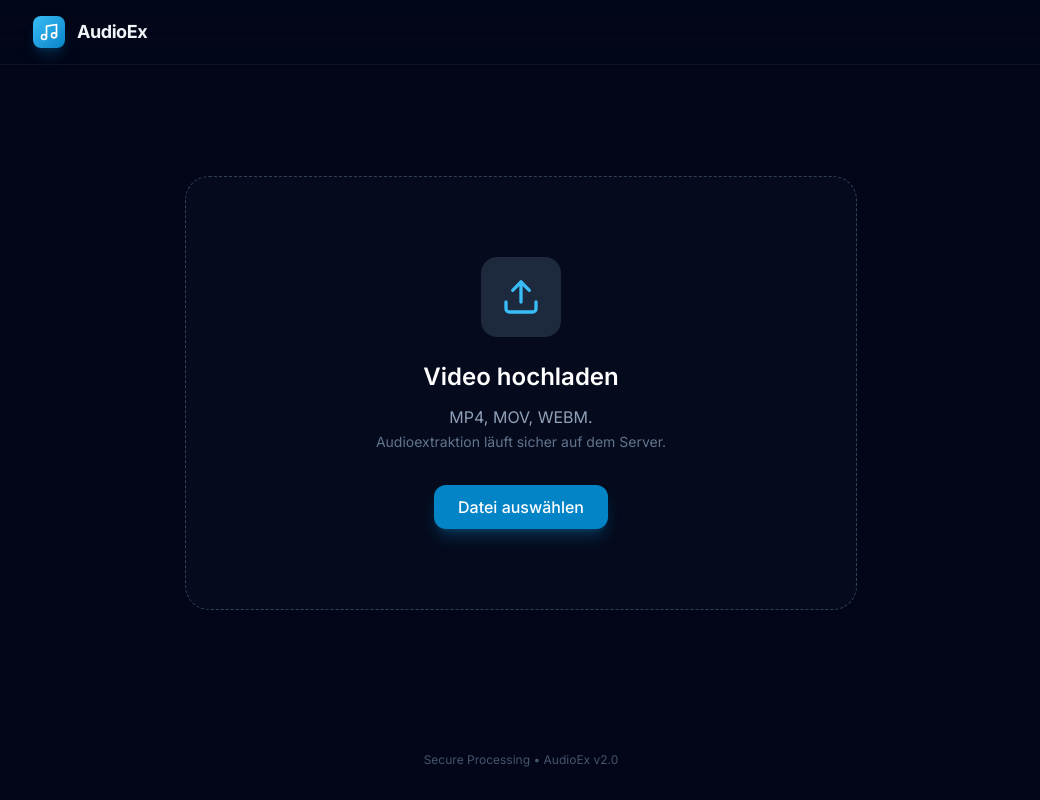
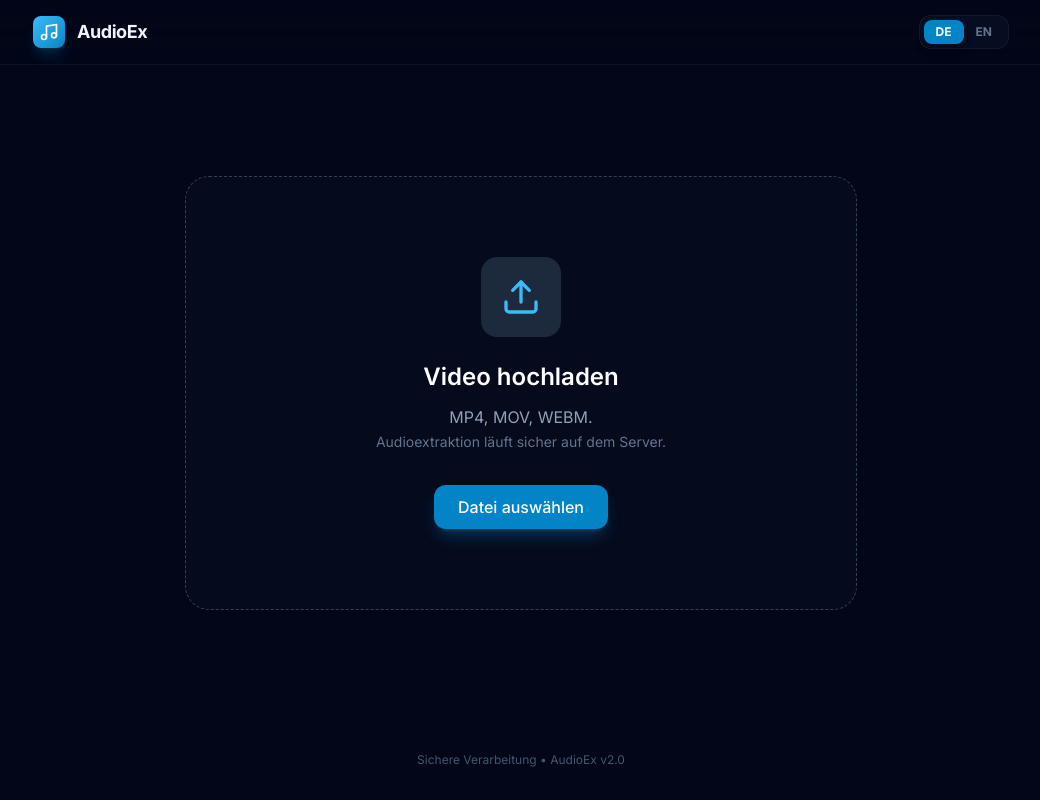
Before and after one commit to alaschgari/audio-video-extractor-2026, a Next.js app: page / in a window 1280 px wide. Shown: the whole page, without its empty margins (119-1159 px from the left). Built offline with nearby package versions, Linux system fonts and the light colour scheme.

Commit message:
feat: add english language support and readme preview image 🌐🖼️

```diff
--- a/src/app/page.tsx
+++ b/src/app/page.tsx
@@ -1,9 +1,10 @@
 "use client";
 
 import React, { useState, useRef, useEffect, useCallback } from 'react';
-import { Upload, Play, Pause, Download, Music, X, RotateCcw, FileAudio, Clock, Video, Music as MusicIcon, Settings, ChevronDown, ChevronUp } from 'lucide-react';
+import { Upload, Play, Pause, Download, Music, X, RotateCcw, FileAudio, Clock, Video, Music as MusicIcon, Settings, ChevronDown, ChevronUp, Globe } from 'lucide-react';
 import { AudioState, ProcessingState, SelectionRange, ExportFormat, AudioSettings } from '@/types';
 import { bufferToWav, formatTime, parseTimeString, sliceAudioBuffer } from '@/utils/audioHelper';
+import { translations, Language } from '@/utils/i18n';
 import Waveform from '@/components/Waveform';
 import Button from '@/components/Button';
 import TimeInput from '@/components/TimeInput';
@@ -11,6 +12,8 @@ import ProcessingOverlay from '@/components/ProcessingOverlay';
 
 export default function Home() {
   // State
+  const [language, setLanguage] = useState<Language>('de');
+  const t = translations[language];
   const [audioState, setAudioState] = useState<AudioState | null>(null);
   const [processing, setProcessing] = useState<ProcessingState>({ isProcessing: false, message: '', progress: 0 });
   const [isPlaying, setIsPlaying] = useState(false);
@@ -79,11 +82,11 @@ export default function Home() {
 
     stopPlayback();
     setAudioState(null);
-    setProcessing({ isProcessing: true, message: 'Analysiere Video...', progress: 10 });
+    setProcessing({ isProcessing: true, message: t.analyzing, progress: 10 });
 
     try {
       const arrayBuffer = await file.arrayBuffer();
-      setProcessing({ isProcessing: true, message: 'Extrahiere Audio...', progress: 40 });
+      setProcessing({ isProcessing: true, message: t.extracting, progress: 40 });
 
       if (!audioContextRef.current) audioContextRef.current = new AudioContext();
       const audioBuffer = await audioContextRef.current.decodeAudioData(arrayBuffer);
@@ -100,8 +103,8 @@ export default function Home() {
       setProcessing({ isProcessing: false, message: '', progress: 100 });
     } catch (error) {
       console.error(error);
-      setProcessing({ isProcessing: false, message: 'Fehler beim Laden.', progress: 0 });
-      alert('Konnte Audio nicht verarbeiten.');
+      setProcessing({ isProcessing: false, message: t.loadingError, progress: 0 });
+      alert(t.processingError);
     }
   };
 
@@ -183,7 +186,7 @@ export default function Home() {
     const cleanName = audioState.fileName.replace(/\.[^/.]+$/, "").replace(/[^a-zA-Z0-9_-]/g, '_');
     const defaultName = `${cleanName}_extract.${exportFormat}`;
 
-    setProcessing({ isProcessing: true, message: `Exportiere ${exportFormat.toUpperCase()}...`, progress: 50 });
+    setProcessing({ isProcessing: true, message: `${t.exporting} ${exportFormat.toUpperCase()}...`, progress: 50 });
 
     try {
       const formData = new FormData();
@@ -252,8 +255,8 @@ export default function Home() {
       setProcessing({ isProcessing: false, message: '', progress: 100 });
     } catch (error) {
       console.error('Export error:', error);
-      setProcessing({ isProcessing: false, message: 'Export fehlgeschlagen.', progress: 0 });
-      alert('Fehler beim Exportieren.');
+      setProcessing({ isProcessing: false, message: t.exportFailed, progress: 0 });
+      alert(t.exportError);
     }
   };
 
@@ -291,8 +294,25 @@ export default function Home() {
             <div className="p-1.5 bg-gradient-to-br from-brand-400 to-brand-600 rounded-lg shadow-lg shadow-brand-500/20">
               <Music className="w-5 h-5 text-white" />
             </div>
-            <h1 className="text-lg font-bold tracking-tight text-slate-100">AudioEx</h1>
+            <h1 className="text-lg font-bold tracking-tight text-slate-100">{t.title}</h1>
           </div>
+
+          <div className="flex items-center gap-4">
+            <div className="flex bg-slate-900/50 p-1 rounded-xl border border-white/5">
+              <button
+                onClick={() => setLanguage('de')}
+                className={`px-3 py-1 rounded-lg text-xs font-bold transition-all ${language === 'de' ? 'bg-brand-600 text-white shadow-lg' : 'text-slate-500 hover:text-slate-300'}`}
+              >
+                DE
+              </button>
+              <button
+                onClick={() => setLanguage('en')}
+                className={`px-3 py-1 rounded-lg text-xs font-bold transition-all ${language === 'en' ? 'bg-brand-600 text-white shadow-lg' : 'text-slate-500 hover:text-slate-300'}`}
+              >
+                EN
+              </button>
+            </div>
+
             {audioState && (
               <button
                 onClick={() => setAudioState(null)}
@@ -301,6 +321,7 @@ export default function Home() {
                 <X className="w-5 h-5" />
               </button>
             )}
+          </div>
         </div>
       </header>
 
@@ -323,13 +344,13 @@ export default function Home() {
                   <div className="mb-6 p-5 bg-slate-800 rounded-2xl group-hover:scale-110 group-hover:shadow-2xl group-hover:shadow-brand-500/20 transition-all duration-300">
                     <Upload className="w-10 h-10 text-brand-400" />
                   </div>
-                  <h2 className="text-xl md:text-2xl font-semibold text-white mb-3 text-center">Video hochladen</h2>
+                  <h2 className="text-xl md:text-2xl font-semibold text-white mb-3 text-center">{t.uploadTitle}</h2>
                   <p className="text-slate-400 text-center max-w-md mb-8 px-4 text-sm md:text-base">
-                    MP4, MOV, WEBM. <br />
-                    <span className="text-sm text-slate-500">Audioextraktion läuft sicher auf dem Server.</span>
+                    {t.uploadSubtitle} <br />
+                    <span className="text-sm text-slate-500">{t.uploadSecondarySubtitle}</span>
                   </p>
                   <div className="px-6 py-2.5 bg-brand-600 hover:bg-brand-500 text-white rounded-xl font-medium shadow-lg shadow-brand-500/25 transition-all">
-                    Datei auswählen
+                    {t.selectFile}
                   </div>
                   <input type="file" accept="video/*,audio/*" onChange={handleFileUpload} className="hidden" />
                 </label>
@@ -382,7 +403,7 @@ export default function Home() {
                   </button>
 
                   <div>
-                    <div className="text-[10px] uppercase font-bold text-slate-500 mb-0.5">Aktuelle Zeit</div>
+                    <div className="text-[10px] uppercase font-bold text-slate-500 mb-0.5">{t.currentTime}</div>
                     <div className="font-mono text-xl md:text-2xl text-white tracking-tight">
                       {formatTime(currentTime)}
                     </div>
@@ -392,14 +413,14 @@ export default function Home() {
                 {/* Precision Inputs */}
                 <div className="flex items-center gap-2 md:gap-4 bg-slate-950/50 p-2 rounded-xl border border-white/5 w-full md:w-auto justify-center">
                   <TimeInput
-                    label="Start"
+                    label={t.start}
                     value={manualStart}
                     onChange={setManualStart}
                     onBlur={() => handleManualTimeBlur('start')}
                   />
                   <div className="h-8 w-px bg-slate-700 mt-4" />
                   <TimeInput
-                    label="Ende"
+                    label={t.end}
                     value={manualEnd}
                     onChange={setManualEnd}
                     onBlur={() => handleManualTimeBlur('end')}
@@ -407,7 +428,7 @@ export default function Home() {
                   <button
                     onClick={() => { setSelection({ start: 0, end: audioState.duration }); setCurrentTime(0); }}
                     className="mt-5 p-2 text-slate-500 hover:text-brand-400 hover:bg-white/5 rounded-lg transition-colors"
-                    title="Auswahl zurücksetzen"
+                    title={t.resetSelection}
                   >
                     <RotateCcw className="w-4 h-4" />
                   </button>
@@ -457,7 +478,7 @@ export default function Home() {
                   className="w-full md:w-auto !bg-gradient-to-r !from-brand-600 !to-brand-500 !text-white !px-12 !py-5 !rounded-2xl !text-xl !font-bold !shadow-2xl !shadow-brand-500/30 hover:!shadow-brand-500/50 hover:!scale-[1.03] active:!scale-[0.98] transition-all duration-300 group"
                   icon={<Download className="w-6 h-6 mr-2 group-hover:animate-bounce" />}
                 >
-                  {exportFormat === 'mp4' ? 'Video exportieren' : 'Audio exportieren'}
+                  {exportFormat === 'mp4' ? t.exportVideo : t.exportAudio}
                 </Button>
               </div>
 
@@ -470,28 +491,28 @@ export default function Home() {
                   <div className={`p-1.5 rounded-lg border border-white/5 bg-slate-900 group-hover:border-brand-500/30 transition-all ${showSettings ? 'text-brand-400' : ''}`}>
                     <Settings className={`w-4 h-4 transition-transform duration-500 ${showSettings ? 'rotate-180' : ''}`} />
                   </div>
-                  <span className="text-sm font-semibold tracking-wide">Erweiterte Audio-Einstellungen</span>
+                  <span className="text-sm font-semibold tracking-wide">{t.advancedSettings}</span>
                   {showSettings ? <ChevronUp className="w-4 h-4 opacity-50" /> : <ChevronDown className="w-4 h-4 opacity-50" />}
                 </button>
 
                 {showSettings && (
                   <div className="grid grid-cols-1 sm:grid-cols-2 lg:grid-cols-4 gap-8 p-8 bg-slate-900/30 backdrop-blur-md rounded-[2.5rem] border border-white/5 shadow-2xl animate-in fade-in slide-in-from-top-6 duration-700 ease-out">
                     <div className="space-y-4">
-                      <label className="text-[10px] uppercase font-black text-slate-500 ml-1 tracking-[0.2em]">Bitrate</label>
+                      <label className="text-[10px] uppercase font-black text-slate-500 ml-1 tracking-[0.2em]">{t.bitrate}</label>
                       <select
                         value={audioSettings.bitrate}
                         onChange={(e) => setAudioSettings(s => ({ ...s, bitrate: e.target.value }))}
                         className="w-full bg-slate-950/80 border border-white/5 text-slate-100 rounded-2xl px-4 py-3 text-sm font-medium focus:outline-none focus:ring-2 focus:ring-brand-500/20 focus:border-brand-500/50 transition-all cursor-pointer appearance-none shadow-inner"
                       >
-                        <option value="128k">128 kbps (Standard)</option>
-                        <option value="192k">192 kbps (Medium)</option>
-                        <option value="256k">256 kbps (High)</option>
-                        <option value="320k">320 kbps (Extreme)</option>
+                        <option value="128k">128 kbps ({t.standard})</option>
+                        <option value="192k">192 kbps ({t.medium})</option>
+                        <option value="256k">256 kbps ({t.high})</option>
+                        <option value="320k">320 kbps ({t.extreme})</option>
                       </select>
                     </div>
 
                     <div className="space-y-4">
-                      <label className="text-[10px] uppercase font-black text-slate-500 ml-1 tracking-[0.2em]">Sample Rate</label>
+                      <label className="text-[10px] uppercase font-black text-slate-500 ml-1 tracking-[0.2em]">{t.sampleRate}</label>
                       <select
                         value={audioSettings.sampleRate}
                         onChange={(e) => setAudioSettings(s => ({ ...s, sampleRate: e.target.value }))}
@@ -503,20 +524,20 @@ export default function Home() {
                     </div>
 
                     <div className="space-y-4">
-                      <label className="text-[10px] uppercase font-black text-slate-500 ml-1 tracking-[0.2em]">Kanäle</label>
+                      <label className="text-[10px] uppercase font-black text-slate-500 ml-1 tracking-[0.2em]">{t.channels}</label>
                       <select
                         value={audioSettings.channels}
                         onChange={(e) => setAudioSettings(s => ({ ...s, channels: e.target.value }))}
                         className="w-full bg-slate-950/80 border border-white/5 text-slate-100 rounded-2xl px-4 py-3 text-sm font-medium focus:outline-none focus:ring-2 focus:ring-brand-500/20 focus:border-brand-500/50 transition-all cursor-pointer appearance-none shadow-inner"
                       >
-                        <option value="1">Mono (Single)</option>
-                        <option value="2">Stereo (Dual)</option>
+                        <option value="1">{t.mono}</option>
+                        <option value="2">{t.stereo}</option>
                       </select>
                     </div>
 
                     <div className="space-y-4">
                       <label className="text-[10px] uppercase font-black text-slate-500 ml-1 tracking-[0.2em] flex justify-between mr-1">
-                        <span>Lautstärke</span>
+                        <span>{t.volume}</span>
                         <span className="text-brand-400 font-mono text-xs">{Math.round(audioSettings.volume * 100)}%</span>
                       </label>
                       <div className="pt-3 px-1">
@@ -534,7 +555,7 @@ export default function Home() {
 
                     <div className="space-y-4">
                       <label className="text-[10px] uppercase font-black text-slate-500 ml-1 tracking-[0.2em] flex justify-between mr-1">
-                        <span>Fade In</span>
+                        <span>{t.fadeIn}</span>
                         <span className="text-brand-400 font-mono text-xs">{audioSettings.fadeIn}s</span>
                       </label>
                       <div className="pt-3 px-1">
@@ -552,7 +573,7 @@ export default function Home() {
 
                     <div className="space-y-4">
                       <label className="text-[10px] uppercase font-black text-slate-500 ml-1 tracking-[0.2em] flex justify-between mr-1">
-                        <span>Fade Out</span>
+                        <span>{t.fadeOut}</span>
                         <span className="text-brand-400 font-mono text-xs">{audioSettings.fadeOut}s</span>
                       </label>
                       <div className="pt-3 px-1">
@@ -578,7 +599,7 @@ export default function Home() {
       </main>
 
       <footer className="py-8 text-center text-slate-600 text-xs">
-        <p>Secure Processing • AudioEx v2.0</p>
+        <p>{t.footer}</p>
       </footer>
     </div>
   );
--- /dev/null
+++ b/src/utils/i18n.ts
@@ -0,0 +1,74 @@
+export type Language = 'de' | 'en';
+
+export const translations = {
+    de: {
+        title: "AudioEx",
+        uploadTitle: "Video hochladen",
+        uploadSubtitle: "MP4, MOV, WEBM.",
+        uploadSecondarySubtitle: "Audioextraktion läuft sicher auf dem Server.",
+        selectFile: "Datei auswählen",
+        analyzing: "Analysiere Video...",
+        extracting: "Extrahiere Audio...",
+        loadingError: "Fehler beim Laden.",
+        processingError: "Konnte Audio nicht verarbeiten.",
+        currentTime: "Aktuelle Zeit",
+        start: "Start",
+        end: "Ende",
+        resetSelection: "Auswahl zurücksetzen",
+        exportAudio: "Audio exportieren",
+        exportVideo: "Video exportieren",
+        advancedSettings: "Erweiterte Audio-Einstellungen",
+        bitrate: "Bitrate",
+        sampleRate: "Sample Rate",
+        channels: "Kanäle",
+        volume: "Lautstärke",
+        fadeIn: "Fade In",
+        fadeOut: "Fade Out",
+        mono: "Mono (Single)",
+        stereo: "Stereo (Dual)",
+        exporting: "Exportiere",
+        exportFailed: "Export fehlgeschlagen.",
+        exportError: "Fehler beim Exportieren.",
+        footer: "Sichere Verarbeitung • AudioEx v2.0",
+        standard: "Standard",
+        medium: "Medium",
+        high: "High",
+        extreme: "Extreme"
+    },
+    en: {
+        title: "AudioEx",
+        uploadTitle: "Upload Video",
+        uploadSubtitle: "MP4, MOV, WEBM.",
+        uploadSecondarySubtitle: "Audio extraction runs securely on the server.",
+        selectFile: "Select File",
+        analyzing: "Analyzing video...",
+        extracting: "Extracting audio...",
+        loadingError: "Error loading file.",
+        processingError: "Could not process audio.",
+        currentTime: "Current Time",
+        start: "Start",
+        end: "End",
+        resetSelection: "Reset Selection",
+        exportAudio: "Export Audio",
+        exportVideo: "Export Video",
+        advancedSettings: "Advanced Audio Settings",
+        bitrate: "Bitrate",
+        sampleRate: "Sample Rate",
+        channels: "Channels",
+        volume: "Volume",
+        fadeIn: "Fade In",
+        fadeOut: "Fade Out",
+        mono: "Mono",
+        stereo: "Stereo",
+        exporting: "Exporting",
+        exportFailed: "Export failed.",
+        exportError: "Error during export.",
+        footer: "Secure Processing • AudioEx v2.0",
+        standard: "Standard",
+        medium: "Medium",
+        high: "High",
+        extreme: "Extreme"
+    }
+};
+
+export type TranslationKey = keyof typeof translations.de;
```
Also changed, not shown: public/preview.png (added), 1 other file (tests, documents, lock files or other folders). Lines whose indentation alone changed are shown as unchanged.
